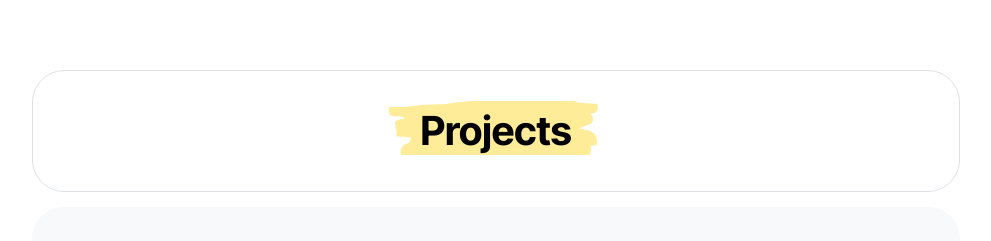
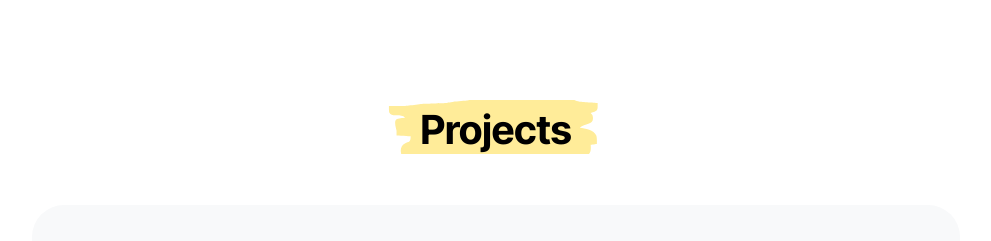
Before and after one commit to gladwinc/glad-port-2024, a Next.js app: page / in a window 1280 px wide. Shown: the part 621-862 px from the top of the page, without its empty margins (144-1135 px from the left). Built offline with nearby package versions, Linux system fonts and the light colour scheme.

Commit message:
ui changes

```diff
--- a/app/components/Projects/Projects.tsx
+++ b/app/components/Projects/Projects.tsx
@@ -126,7 +126,7 @@ const Projects = () => {
 
   return (
     <Container size="md" mb={60} pt={100} id="projects">
-      <Paper withBorder radius="xl" p={40} mb={15}>
+      <Paper radius="xl" p={40} mb={15}>
         <Text ta="center" fw={700} size="40px">
           <span className={classes.highlight}>Projects</span>
         </Text>
```
